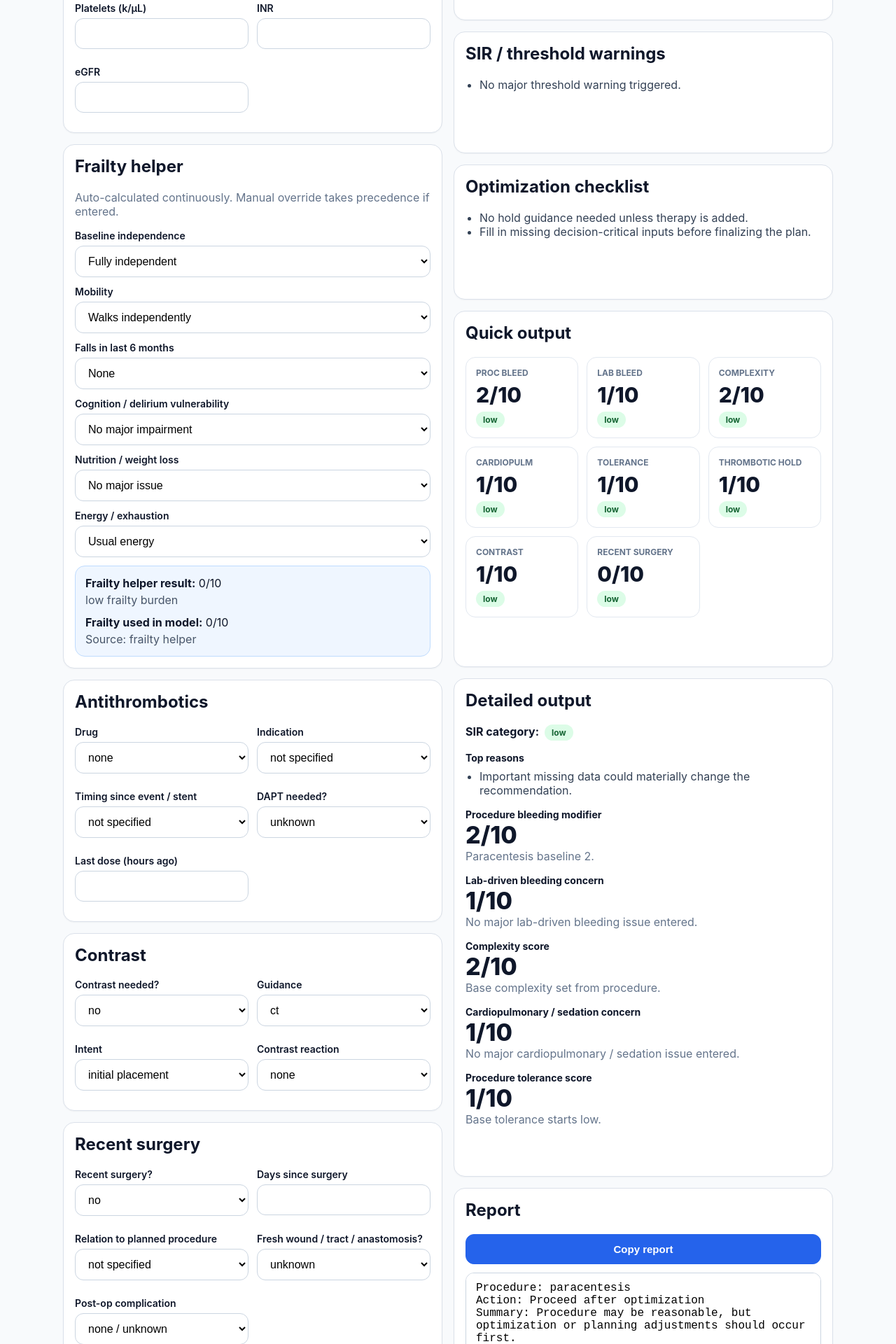
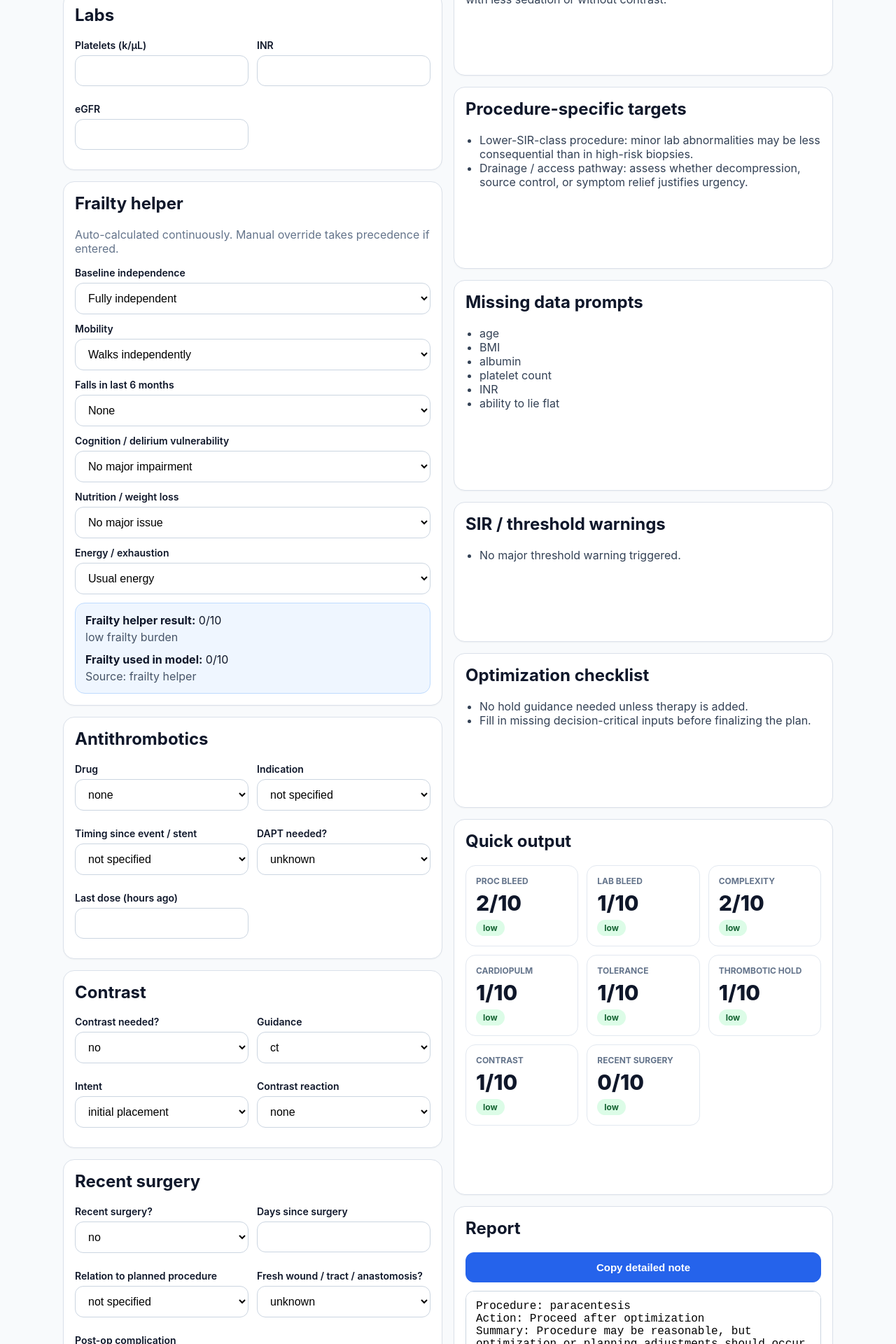
Before and after one commit to MachinegunMonkey/procedure-risk-app, a React (Vite) app: page / in a window 1280 px wide. Shown: the part 820-2740 px from the top of the page at 70% size. Built offline with nearby package versions, Linux system fonts and the light colour scheme.

Commit message:
Update App.jsx

```diff
--- a/src/App.jsx
+++ b/src/App.jsx
@@ -814,11 +814,7 @@ function missingDataPrompts(f) {
   if (["lung biopsy", "renal biopsy", "adrenal biopsy", "liver biopsy", "abscess drainage"].includes(f.procedure) && !f.sizeCm) {
     missing.push("target / collection size");
   }
-
-  if (f.procedure === "lung biopsy" && !f.emphysema) {
-    missing.push("emphysema severity in biopsy path");
-  }
-
+  if (f.procedure === "lung biopsy" && !f.emphysema) missing.push("emphysema severity in biopsy path");
   if (f.contrastNeed !== "no" && !f.guidance) missing.push("guidance modality");
   if (f.contrastNeed !== "no" && !f.intent) missing.push("procedure intent");
   if (f.recentSurgery === "yes" && !f.surgDays) missing.push("days since surgery");
@@ -834,7 +830,6 @@ function missingDataPrompts(f) {
 function sirThresholdWarnings(f, bleed, labBleed) {
   const warnings = [];
   const lowSir = ["skin / dermis procedure", "paracentesis", "thoracentesis", "venous access catheter", "chest tube placement"].includes(f.procedure);
-
   const platelets = toNum(f.platelets);
   const inr = toNum(f.inr);
 
@@ -853,7 +848,6 @@ function sirThresholdWarnings(f, bleed, labBleed) {
 
 function optimizationChecklist({ labBleed, thrombotic, contrast, recentSurgery, cps, form, missing }) {
   const items = [];
-
   labBleed.suggestions.forEach((x) => items.push(x));
   thrombotic.suggestions.forEach((x) => items.push(x));
   contrast.suggestions.forEach((x) => items.push(x));
@@ -863,13 +857,11 @@ function optimizationChecklist({ labBleed, thrombotic, contrast, recentSurgery,
   if (form.canDelay === "yes" && (labBleed.score >= 6 || recentSurgery.score >= 6)) {
     items.push("Because delay is acceptable, short-interval optimization may improve safety.");
   }
-
   if (form.willChangeManagement === "no") {
     items.push("Reassess whether the procedure should be done if the result will not change management.");
   } else if (form.willChangeManagement === "uncertain") {
     items.push("Clarify whether the result will materially change management.");
   }
-
   if (missing.length >= 3) {
     items.push("Fill in missing decision-critical inputs before finalizing the plan.");
   }
@@ -887,17 +879,64 @@ function topModifiableItems({ labBleed, thrombotic, contrast, recentSurgery, cps
   else if (thrombotic.score >= 5) items.push("Clarify medication hold strategy before the procedure.");
 
   if (contrast.score >= 6) items.push("Reduce contrast exposure or use an alternative pathway if feasible.");
-
   if (recentSurgery.score >= 6) items.push("Reassess timing relative to recent surgery and tissue healing.");
-
   if (cps.score >= 6) items.push("Lower sedation burden or improve cardiopulmonary readiness.");
-
   if (form.willChangeManagement === "uncertain") items.push("Clarify whether the result will change management.");
   if (form.willChangeManagement === "no") items.push("Reconsider the need for the procedure entirely.");
-
   if (missing.length >= 3) items.push("Complete missing decision-critical data.");
 
   return [...new Set(items)].slice(0, 3);
+}
+
+function procedureSpecificTargets(f) {
+  const platelets = toNum(f.platelets);
+  const inr = toNum(f.inr);
+  const items = [];
+
+  const lowSir = ["skin / dermis procedure", "paracentesis", "thoracentesis", "venous access catheter", "chest tube placement"].includes(f.procedure);
+
+  if (lowSir) {
+    items.push("Lower-SIR-class procedure: minor lab abnormalities may be less consequential than in high-risk biopsies.");
+    if (platelets !== null && platelets < 20) items.push("Platelets <20k remain concerning even for lower-risk procedures.");
+    if (inr !== null && inr >= 2.5) items.push("Marked INR elevation still deserves caution.");
+  } else {
+    items.push("Higher-SIR-class procedure: labs and medication strategy deserve closer scrutiny.");
+    if (platelets !== null && platelets < 50) items.push("Platelets <50k are especially concerning here.");
+    if (inr !== null && inr >= 1.8) items.push("INR ≥1.8 is especially concerning here.");
+  }
+
+  if (["renal biopsy", "adrenal biopsy", "liver biopsy", "lung biopsy"].includes(f.procedure)) {
+    items.push("Biopsy pathway: balance diagnostic yield against target size, access difficulty, and whether management will change.");
+  }
+
+  if (["abscess drainage", "nephrostomy placement", "paracentesis", "thoracentesis", "chest tube placement"].includes(f.procedure)) {
+    items.push("Drainage / access pathway: assess whether decompression, source control, or symptom relief justifies urgency.");
+  }
+
+  return items;
+}
+
+function pathwaySummary(f) {
+  if (["renal biopsy", "adrenal biopsy", "liver biopsy", "lung biopsy"].includes(f.procedure)) {
+    return {
+      title: "Biopsy pathway summary",
+      text:
+        "Biopsy decisions should emphasize lesion size, expected diagnostic yield, bleeding profile, pulmonary / sedation tolerance when relevant, and whether pathology will meaningfully change management.",
+    };
+  }
+
+  if (["abscess drainage", "nephrostomy placement", "paracentesis", "thoracentesis", "chest tube placement", "venous access catheter"].includes(f.procedure)) {
+    return {
+      title: "Drainage / access pathway summary",
+      text:
+        "Drainage / access decisions should emphasize immediate therapeutic benefit, technical feasibility, infection or obstruction control, tissue integrity, and whether the procedure can be done with less sedation or without contrast.",
+    };
+  }
+
+  return {
+    title: "Procedure pathway summary",
+    text: "Use the combined bleeding, technical, tolerance, medication, and timing profile to refine procedural value and safety.",
+  };
 }
 
 function finalRecommendationEngine({ form, bleed, labBleed, complexity, tolerance, thrombotic, contrast, recentSurgery, cps, missing }) {
@@ -983,9 +1022,52 @@ function finalRecommendationEngine({ form, bleed, labBleed, complexity, toleranc
   return { title, subtitle, reasons: reasons.slice(0, 6) };
 }
 
+function buildNotes(form, result, helperScore, noteMode) {
+  const concise = [
+    `Procedure: ${form.procedure}.`,
+    `Action: ${result.finalRec.title}.`,
+    `Reasoning: ${result.finalRec.subtitle}`,
+    `Top issues: ${result.finalRec.reasons.join(" ") || "No dominant concern identified."}`,
+    `Top modifiable items: ${result.modifiable.join(" ") || "None identified."}`,
+  ].join(" ");
+
+  const detailed = [
+    `Procedure: ${form.procedure}`,
+    `Action: ${result.finalRec.title}`,
+    `Summary: ${result.finalRec.subtitle}`,
+    `Top reasons:`,
+    ...(result.finalRec.reasons.length ? result.finalRec.reasons.map((x) => `- ${x}`) : ["- none"]),
+    `Top modifiable items:`,
+    ...(result.modifiable.length ? result.modifiable.map((x) => `- ${x}`) : ["- none"]),
+    `Missing data prompts:`,
+    ...(result.missing.length ? result.missing.map((x) => `- ${x}`) : ["- none"]),
+    `SIR / threshold warnings:`,
+    ...(result.sirWarnings.length ? result.sirWarnings.map((x) => `- ${x}`) : ["- none"]),
+    `Procedure-specific targets:`,
+    ...(result.targets.length ? result.targets.map((x) => `- ${x}`) : ["- none"]),
+    `${result.pathway.title}: ${result.pathway.text}`,
+    `Frailty helper result: ${helperScore}/10 (${frailtyLabel(helperScore)})`,
+    `Frailty used in model: ${result.frailty.score}/10 (${result.frailty.source})`,
+    `Procedure bleeding modifier: ${result.bleed.score}/10 (${result.bleed.band})`,
+    `Lab-driven bleeding concern: ${result.labBleeding.score}/10 (${result.labBleeding.band})`,
+    `Complexity score: ${result.complexity.score}/10 (${result.complexity.band})`,
+    `Cardiopulmonary / sedation concern: ${result.cps.score}/10 (${result.cps.band})`,
+    `Tolerance score: ${result.tolerance.score}/10 (${result.tolerance.band})`,
+    `Thrombotic hold risk: ${result.thrombotic.score}/10 (${result.thrombotic.band})`,
+    `Contrast concern: ${result.contrast.score}/10 (${result.contrast.band})`,
+    `Recent surgery concern: ${result.recentSurgery.score}/10 (${result.recentSurgery.band})`,
+    `Optimization checklist:`,
+    ...(result.checklist.length ? result.checklist.map((x) => `- ${x}`) : ["- none"]),
+    `Notes: ${form.notes || "none"}`,
+  ].join("\n");
+
+  return noteMode === "concise" ? concise : detailed;
+}
+
 export default function App() {
   const [form, setForm] = useState(initial);
   const [showDetailed, setShowDetailed] = useState(false);
+  const [noteMode, setNoteMode] = useState("detailed");
 
   const helperScore = useMemo(() => frailtyHelperScore(form), [form]);
 
@@ -1003,6 +1085,8 @@ export default function App() {
     const sirWarnings = sirThresholdWarnings(form, bleed, labBleeding);
     const checklist = optimizationChecklist({ labBleed: labBleeding, thrombotic, contrast, recentSurgery, cps, form, missing });
     const modifiable = topModifiableItems({ labBleed: labBleeding, thrombotic, contrast, recentSurgery, cps, missing, form });
+    const targets = procedureSpecificTargets(form);
+    const pathway = pathwaySummary(form);
     const finalRec = finalRecommendationEngine({
       form,
       bleed,
@@ -1030,38 +1114,13 @@ export default function App() {
       sirWarnings,
       checklist,
       modifiable,
+      targets,
+      pathway,
       finalRec,
     };
   }, [form]);
 
-  const report = useMemo(() => {
-    return [
-      `Procedure: ${form.procedure}`,
-      `Action: ${result.finalRec.title}`,
-      `Summary: ${result.finalRec.subtitle}`,
-      `Top reasons:`,
-      ...(result.finalRec.reasons.length ? result.finalRec.reasons.map((x) => `- ${x}`) : ["- none"]),
-      `Top modifiable items:`,
-      ...(result.modifiable.length ? result.modifiable.map((x) => `- ${x}`) : ["- none"]),
-      `Missing data prompts:`,
-      ...(result.missing.length ? result.missing.map((x) => `- ${x}`) : ["- none"]),
-      `SIR / threshold warnings:`,
-      ...(result.sirWarnings.length ? result.sirWarnings.map((x) => `- ${x}`) : ["- none"]),
-      `Optimization checklist:`,
-      ...(result.checklist.length ? result.checklist.map((x) => `- ${x}`) : ["- none"]),
-      `Frailty helper result: ${helperScore}/10 (${frailtyLabel(helperScore)})`,
-      `Frailty used in model: ${result.frailty.score}/10 (${result.frailty.source})`,
-      `Procedure bleeding modifier: ${result.bleed.score}/10 (${result.bleed.band})`,
-      `Lab-driven bleeding concern: ${result.labBleeding.score}/10 (${result.labBleeding.band})`,
-      `Complexity score: ${result.complexity.score}/10 (${result.complexity.band})`,
-      `Cardiopulmonary / sedation concern: ${result.cps.score}/10 (${result.cps.band})`,
-      `Tolerance score: ${result.tolerance.score}/10 (${result.tolerance.band})`,
-      `Thrombotic hold risk: ${result.thrombotic.score}/10 (${result.thrombotic.band})`,
-      `Contrast concern: ${result.contrast.score}/10 (${result.contrast.band})`,
-      `Recent surgery concern: ${result.recentSurgery.score}/10 (${result.recentSurgery.band})`,
-      `Notes: ${form.notes || "none"}`,
-    ].join("\n");
-  }, [form, result, helperScore]);
+  const report = useMemo(() => buildNotes(form, result, helperScore, noteMode), [form, result, helperScore, noteMode]);
 
   const update = (key, value) => {
     setForm((f) => ({ ...f, [key]: value }));
@@ -1135,7 +1194,7 @@ export default function App() {
         <div style={{ marginBottom: 16 }}>
           <h1 style={{ margin: 0, fontSize: 28 }}>Procedure Risk App</h1>
           <p style={{ marginTop: 6, color: "#64748b" }}>
-            Added explicit action box, top modifiable items, and SIR / threshold warnings.
+            Added procedure-specific targets, pathway summaries, and concise vs detailed note export.
           </p>
         </div>
 
@@ -1146,13 +1205,19 @@ export default function App() {
             <span style={{ fontWeight: 600, fontSize: 15 }}>Detailed view</span>
             <input type="checkbox" checked={showDetailed} onChange={(e) => setShowDetailed(e.target.checked)} />
           </div>
+          <div style={{ ...cardStyle(), padding: "12px 14px" }}>
+            <div style={{ fontWeight: 600, fontSize: 15, marginBottom: 8 }}>Note export</div>
+            <select value={noteMode} onChange={(e) => setNoteMode(e.target.value)} style={inputStyle()}>
+              <option value="detailed">detailed note</option>
+              <option value="concise">concise note</option>
+            </select>
+          </div>
         </div>
 
         <div style={{ display: "grid", gap: 16, gridTemplateColumns: "repeat(auto-fit, minmax(320px, 1fr))" }}>
           <div style={{ display: "grid", gap: 16 }}>
             <div style={cardStyle()}>
               <h2 style={{ marginTop: 0 }}>Procedure</h2>
-
               <Field label="Procedure">
                 <select value={form.procedure} onChange={(e) => update("procedure", e.target.value)} style={inputStyle()}>
                   {procedures.map((p) => <option key={p} value={p}>{p}</option>)}
@@ -1476,36 +1541,40 @@ export default function App() {
             <div style={cardStyle()}>
               <h2 style={{ marginTop: 0 }}>Top 3 modifiable items</h2>
               <ul style={{ marginTop: 8, paddingLeft: 20, color: "#334155" }}>
-                {(result.modifiable.length ? result.modifiable : ["No major modifiable item identified."]).map((x) => (
-                  <li key={x}>{x}</li>
-                ))}
+                {(result.modifiable.length ? result.modifiable : ["No major modifiable item identified."]).map((x) => <li key={x}>{x}</li>)}
+              </ul>
+            </div>
+
+            <div style={cardStyle()}>
+              <h2 style={{ marginTop: 0 }}>{result.pathway.title}</h2>
+              <div style={{ color: "#334155" }}>{result.pathway.text}</div>
+            </div>
+
+            <div style={cardStyle()}>
+              <h2 style={{ marginTop: 0 }}>Procedure-specific targets</h2>
+              <ul style={{ marginTop: 8, paddingLeft: 20, color: "#334155" }}>
+                {(result.targets.length ? result.targets : ["No additional target prompt."]).map((x) => <li key={x}>{x}</li>)}
               </ul>
             </div>
 
             <div style={cardStyle()}>
               <h2 style={{ marginTop: 0 }}>Missing data prompts</h2>
               <ul style={{ marginTop: 8, paddingLeft: 20, color: "#334155" }}>
-                {(result.missing.length ? result.missing : ["No major missing data prompt triggered."]).map((x) => (
-                  <li key={x}>{x}</li>
-                ))}
+                {(result.missing.length ? result.missing : ["No major missing data prompt triggered."]).map((x) => <li key={x}>{x}</li>)}
               </ul>
             </div>
 
             <div style={cardStyle()}>
               <h2 style={{ marginTop: 0 }}>SIR / threshold warnings</h2>
               <ul style={{ marginTop: 8, paddingLeft: 20, color: "#334155" }}>
-                {(result.sirWarnings.length ? result.sirWarnings : ["No major threshold warning triggered."]).map((x) => (
-                  <li key={x}>{x}</li>
-                ))}
+                {(result.sirWarnings.length ? result.sirWarnings : ["No major threshold warning triggered."]).map((x) => <li key={x}>{x}</li>)}
               </ul>
             </div>
 
             <div style={cardStyle()}>
               <h2 style={{ marginTop: 0 }}>Optimization checklist</h2>
               <ul style={{ marginTop: 8, paddingLeft: 20, color: "#334155" }}>
-                {(result.checklist.length ? result.checklist : ["No major optimization item identified."]).map((x) => (
-                  <li key={x}>{x}</li>
-                ))}
+                {(result.checklist.length ? result.checklist : ["No major optimization item identified."]).map((x) => <li key={x}>{x}</li>)}
               </ul>
             </div>
 
@@ -1524,69 +1593,10 @@ export default function App() {
             </div>
 
             <div style={cardStyle()}>
-              <h2 style={{ marginTop: 0 }}>Detailed output</h2>
-              <div>
-                <strong>SIR category:</strong>
-                <span
-                  style={{
-                    display: "inline-block",
-                    marginLeft: 8,
-                    padding: "4px 10px",
-                    borderRadius: 999,
-                    ...badgeStyle(sirBand),
-                    fontSize: 12,
-                    fontWeight: 700,
-                  }}
-                >
-                  {sirBand}
-                </span>
-              </div>
-
-              <div style={{ marginTop: 16 }}>
-                <div style={{ fontSize: 14, fontWeight: 700 }}>Top reasons</div>
-                <ul style={{ marginTop: 8, paddingLeft: 20, color: "#334155" }}>
-                  {(result.finalRec.reasons.length ? result.finalRec.reasons : ["No dominant concern identified."]).map((x) => (
-                    <li key={x}>{x}</li>
-                  ))}
-                </ul>
-              </div>
-
-              <div style={{ marginTop: 16 }}>
-                <div style={{ fontSize: 14, fontWeight: 700 }}>Procedure bleeding modifier</div>
-                <div style={{ fontSize: 34, fontWeight: 800 }}>{result.bleed.score}/10</div>
-                <div style={{ color: "#64748b" }}>{result.bleed.why}</div>
-              </div>
-
-              <div style={{ marginTop: 16 }}>
-                <div style={{ fontSize: 14, fontWeight: 700 }}>Lab-driven bleeding concern</div>
-                <div style={{ fontSize: 34, fontWeight: 800 }}>{result.labBleeding.score}/10</div>
-                <div style={{ color: "#64748b" }}>{result.labBleeding.why}</div>
-              </div>
-
-              <div style={{ marginTop: 16 }}>
-                <div style={{ fontSize: 14, fontWeight: 700 }}>Complexity score</div>
-                <div style={{ fontSize: 34, fontWeight: 800 }}>{result.complexity.score}/10</div>
-                <div style={{ color: "#64748b" }}>{result.complexity.why}</div>
-              </div>
-
-              <div style={{ marginTop: 16 }}>
-                <div style={{ fontSize: 14, fontWeight: 700 }}>Cardiopulmonary / sedation concern</div>
-                <div style={{ fontSize: 34, fontWeight: 800 }}>{result.cps.score}/10</div>
-                <div style={{ color: "#64748b" }}>{result.cps.why}</div>
-              </div>
-
-              <div style={{ marginTop: 16 }}>
-                <div style={{ fontSize: 14, fontWeight: 700 }}>Procedure tolerance score</div>
-                <div style={{ fontSize: 34, fontWeight: 800 }}>{result.tolerance.score}/10</div>
-                <div style={{ color: "#64748b" }}>{result.tolerance.why}</div>
-              </div>
-            </div>
-
-            <div style={cardStyle()}>
               <h2 style={{ marginTop: 0 }}>Report</h2>
               <div style={{ marginBottom: 12 }}>
                 <button style={buttonStyle(true)} onClick={() => navigator.clipboard.writeText(report)}>
-                  Copy report
+                  Copy {noteMode === "concise" ? "concise" : "detailed"} note
                 </button>
               </div>
               <textarea readOnly value={report} style={{ ...inputStyle(), minHeight: 420 }} />
```
